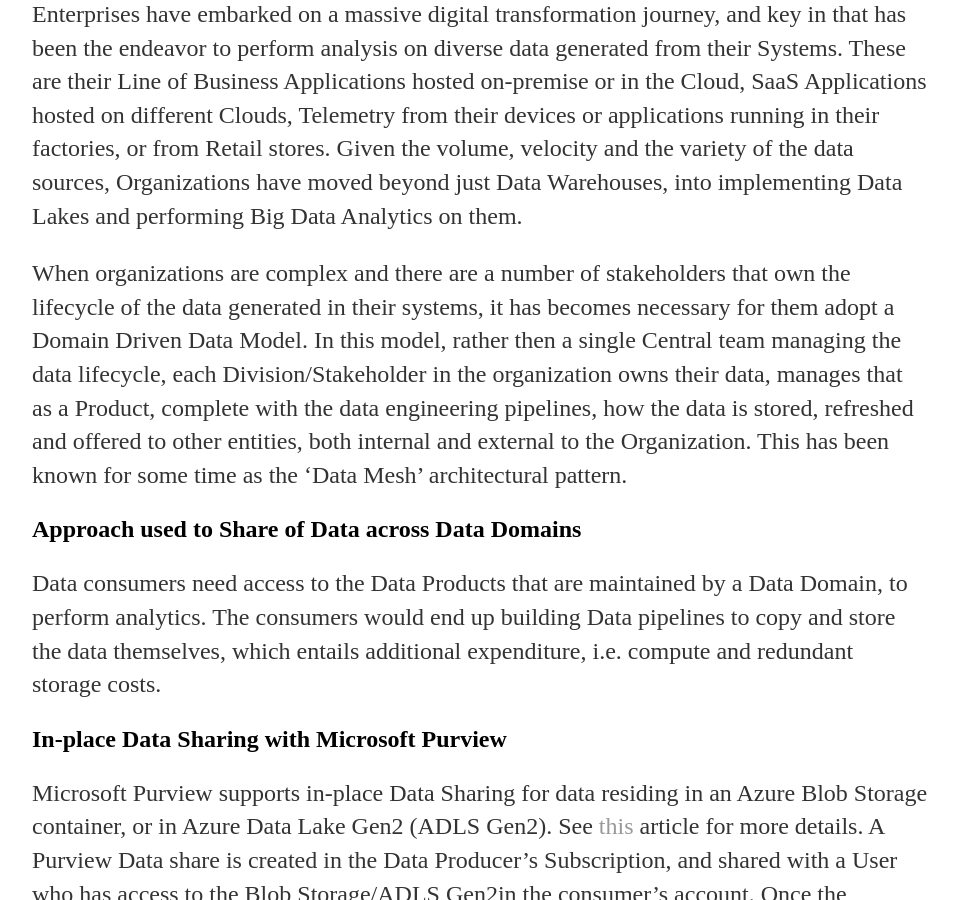
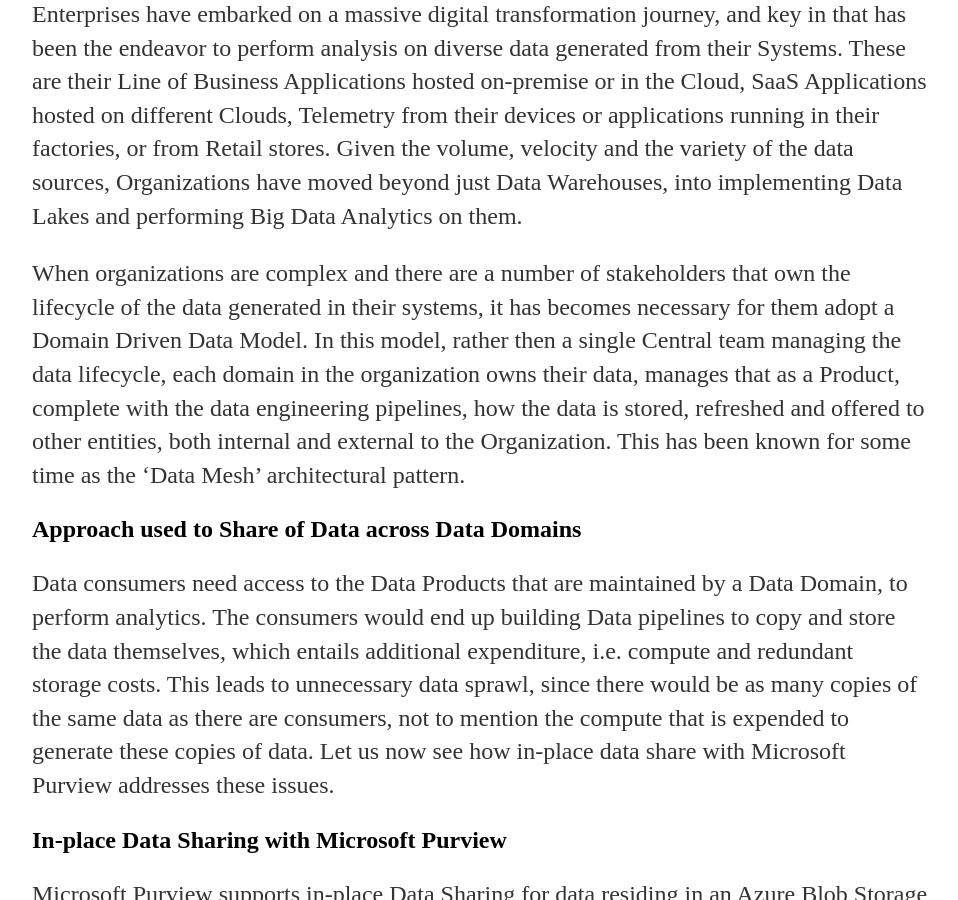
Before and after one commit to ssrikantan/ssrikantan.github.io, a Jekyll site: the page built from _posts/2022-12-18-inplace-data-sharing-with-purview.md, in a window 1280 px wide and 900 px high, scrolled down 399 px. Shown: the whole window, without its empty margins (160-1118 px from the left). Built offline with Jekyll 4.4.1, drawn with Linux system fonts in a browser that asks for light colours; our own code applies the rules of GitHub Pages for plain Markdown files; some of the changed text lies outside the part shown.

```diff
--- a/_posts/2022-12-18-inplace-data-sharing-with-purview.md
+++ b/_posts/2022-12-18-inplace-data-sharing-with-purview.md
@@ -1,14 +1,14 @@
 ## About this post
 
-**This post dicusses the pain points that in-place data sharing with Microsoft Purview addresses, in an architecture that implements a Data Mesh.**
+*This post dicusses the pain points that in-place data sharing with Microsoft Purview addresses, in an architecture that implements a Data Mesh.*
 
 Enterprises have embarked on a massive digital transformation journey, and key in that has been the endeavor to perform analysis on diverse data generated from their Systems. These are their Line of Business Applications hosted on-premise or in the Cloud, SaaS Applications hosted on different Clouds, Telemetry from their devices or applications running in their factories, or from Retail stores. Given the volume, velocity and the variety of the data sources, Organizations have moved beyond just Data Warehouses, into implementing Data Lakes and performing Big Data Analytics on them.
 
-When organizations are complex and there are a number of stakeholders that own the lifecycle of the data generated in their systems, it has becomes necessary for them adopt a Domain Driven Data Model. In this model, rather then a single Central team managing the data lifecycle, each Division/Stakeholder in the organization owns their data, manages that as a Product, complete with the data engineering pipelines, how the data is stored, refreshed and offered to other entities, both internal and external to the Organization. This has been known for some time as the 'Data Mesh' architectural pattern.
+When organizations are complex and there are a number of stakeholders that own the lifecycle of the data generated in their systems, it has becomes necessary for them adopt a Domain Driven Data Model. In this model, rather then a single Central team managing the data lifecycle, each domain in the organization owns their data, manages that as a Product, complete with the data engineering pipelines, how the data is stored, refreshed and offered to other entities, both internal and external to the Organization. This has been known for some time as the 'Data Mesh' architectural pattern.
 
 ## Approach used to Share of Data across Data Domains
 
-Data consumers need access to the Data Products that are maintained by a Data Domain, to perform analytics. The consumers would end up building Data pipelines to copy and store the data themselves, which entails additional expenditure, i.e. compute and redundant storage costs.
+Data consumers need access to the Data Products that are maintained by a Data Domain, to perform analytics. The consumers would end up building Data pipelines to copy and store the data themselves, which entails additional expenditure, i.e. compute and redundant storage costs. This leads to unnecessary data sprawl, since there would be as many copies of the same data as there are consumers, not to mention the compute that is expended to generate these copies of data. Let us now see how in-place data share with Microsoft Purview addresses these issues.
 
 ## In-place Data Sharing with Microsoft Purview
 
@@ -18,14 +18,14 @@
 
 The Storage costs are borne by the Data provider, where the data always remains, while only the transaction costs are borne by the Data consumers. A single Data share can be linked to multiple consumers.
 
-The figure below shows the Storage transaction logs on both the consumer(ADLS Gen2 Account - erpsource98) and producer (ADLS Gen2 Account - erptarget98) Storage Accounts. Observe that the data access transactions are recorded only for the consumer, when accessing the data in the source.
+The figure below shows the Storage transaction logs on both the producer(ADLS Gen2 Account - erpsource98) and consumer (ADLS Gen2 Account - erptarget98) Storage Accounts. Observe that data access transactions are recorded only for the consumer, when accessing the data, even though it resides in the producer's Storage Account.
 
 <img src="../../../images/data-transaction.jpg" alt="transactions" height="500px"/>
 
 ## Access to data events in the Consumer Storage Account
 
 We have now seen how the data in the producer is always directly accessible to the data consumers. However, the systems hosted by the consumer could also require that they have access to data events as and when they occur in the producer storage account, for e.g. when a new data file is added to a folder.
-To consider this requirement, an Azure Function App was created that has a Blob trigger configured on the container in the consumer's storage Account. Files were added to a folder in the producer's Storage Account. Observe in the figure below that the Function app is triggered every time a file is added in the producer's Storage Account.
+To consider this requirement, an Azure Function App was created that has a Blob trigger configured on the container in the consumer's storage Account. Files were added to a folder in the producer's Storage Account. Observe in the figure below that the Function app is triggered every time a file is added in the producer's storage account, even though the blob trigger is configured in the consumer's storage account.
 
 <img src="../../../images/blobtrigger.jpg" alt="blobtrigger" height="750px"/>
 
```
